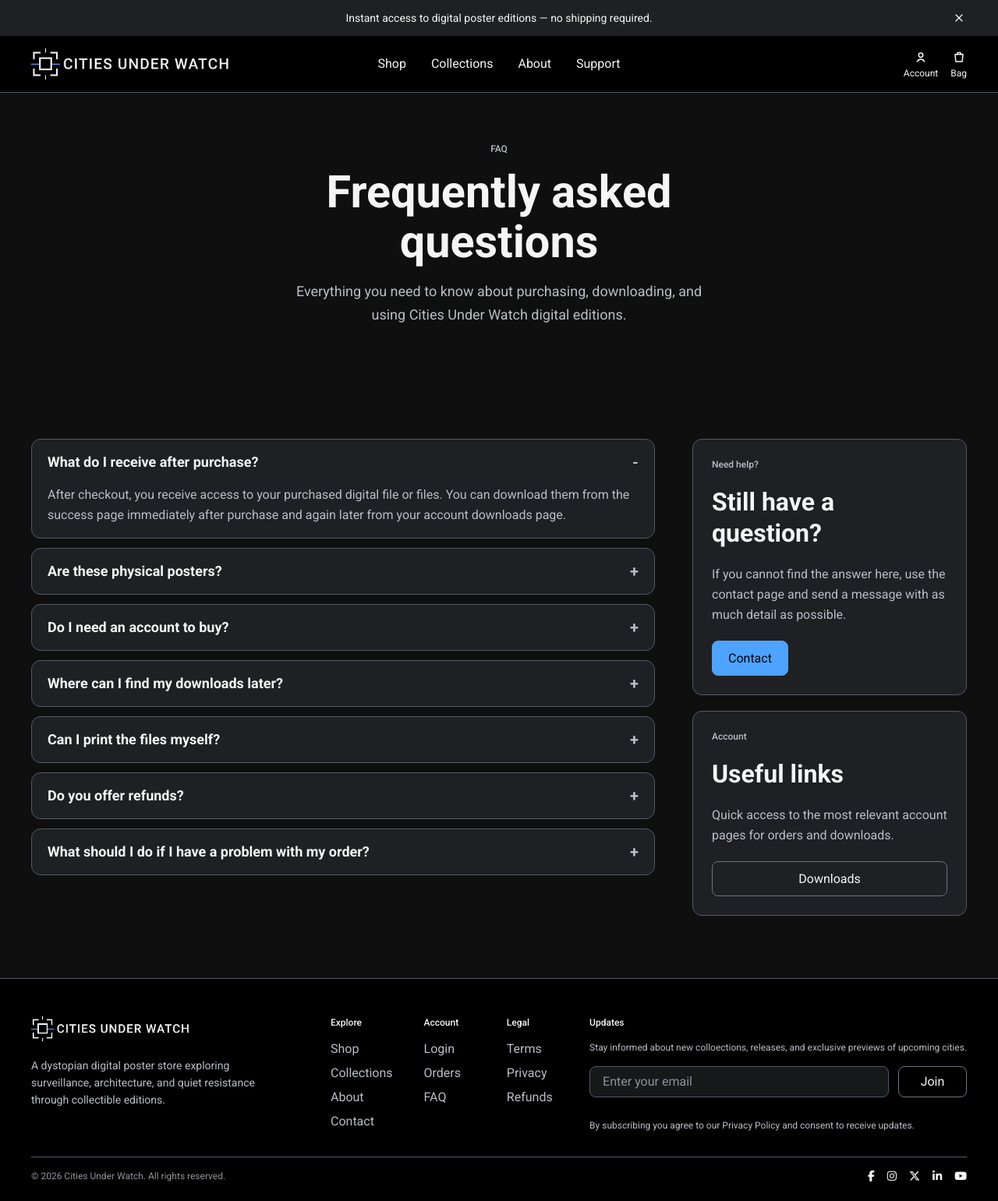
After one commit to creatvie-introvert/cities-under-watch, a Django app: page /faq/ in a window 1280 px wide. The commit adds this page. Shown: the whole page at 78% size. Run offline with Django 5.2, Linux system fonts and the light colour scheme; some libraries are stand-ins or nearby versions.

Commit message:
feat: add faq page and wire footer link

```diff
--- /dev/null
+++ b/core/templates/core/faq.html
@@ -0,0 +1,119 @@
+{% extends "base.html" %}
+{% load static %}
+
+{% block extra_title %} | FAQ{% endblock %}
+
+{% block content %}
+    <section class="page-header-section">
+        <div class="Container">
+            <div class="page-header">
+                <p class="eyebrow">FAQ</p>
+                <h1 class="page-header__title">Frequently asked questions</h1>
+                <p class="page-header__text">
+                    Everything you need to know about purchasing, downloading, and using Cities Under Watch digital editions.
+                </p>
+            </div>
+        </div>
+    </section>
+
+    <section class="faq-section">
+        <div class="container">
+            <div class="faq-layout">
+                <section class="faq-list">
+                    <details class="faq-item" open>
+                        <summary>What do I receive after purchase?</summary>
+                        <div class="faq-item__content">
+                            <p>
+                                After checkout, you receive access to your purchased digital file or files. You can download them from the success page immediately after purchase and again later from your account downloads page.
+                            </p>
+                        </div>
+                    </details>
+
+                    <details class="faq-item">
+                        <summary>Are these physical posters?</summary>
+                        <div class="faq-item__content">
+                            <p>
+                                No. Cities Under Watch products are digital downloads. No physical item is shipped.
+                            </p>
+                        </div>
+                    </details>
+
+                    <details class="faq-item">
+                        <summary>Do I need an account to buy?</summary>
+                        <div class="faq-item__content">
+                            <p>
+                                No. You can complete checkout as a guest. Creating an account makes it easier to access your order history, saved details, and downloads later.
+                            </p>
+                        </div>
+                    </details>
+
+                    <details class="faq-item">
+                        <summary>Where can I find my downloads later?</summary>
+                        <div class="faq-item__content">
+                            <p>
+                                If you purchased while logged in, you can return to your account dashboard and open the downloads page at any time to access eligible purchased files again.
+                            </p>
+                        </div>
+                    </details>
+
+                    <details class="faq-item">
+                        <summary>Can I print the files myself?</summary>
+                        <div class="faq-item__content">
+                            <p>
+                                Yes. You can print the files at home if your setup supports it, or use a professional print service for a higher quality result.
+                            </p>
+                        </div>
+                    </details>
+
+                    <details class="faq-item">
+                        <summary>Do you offer refunds?</summary>
+                        <div class="faq-item__content">
+                            <p>
+                                Because these are digital products delivered instantly, refunds are generally limited. Please review the refund policy for the full details before purchasing.
+                            </p>
+                        </div>
+                    </details>
+
+                    <details class="faq-item">
+                        <summary>
+                            What should I do if I have a problem with my order?
+                        </summary>
+                        <div class="faq-item__content">
+                            <p>
+                                Use the contact page and include your order number where possible. That helps support requests get resolved more quickly.
+                            </p>
+                        </div>
+                    </details>
+                </section>
+
+                <aside class="faq-sidebar">
+                    <section class="faq-card">
+                        <p class="eyebrow">Need help?</p>
+                        <h2 class="faq-card__title">Still have a question?</h2>
+                        <p class="faq-card__text">
+                            If you cannot find the answer here, use the contact page and send a message with as much detail as possible.
+                        </p>
+                        <div class="section-actions">
+                            <a href="{% url 'contact' %}" class="btn btn-primary">
+                                Contact
+                            </a>
+                        </div>
+                    </section>
+
+                    <section class="faq-card">
+                        <p class="eyebrow">Account</p>
+                        <h2 class="faq-card__title">Useful links</h2>
+                        <p class="faq-card__text">
+                            Quick access to the most relevant account pages for orders and downloads.
+                        </p>
+                        <div class="faq-sidebar__links">
+                            <a href="{% url 'profile_orders' %}" class="btn btn-secondary">
+                                Downloads
+                            </a>
+                        </div>
+                    </section>
+                </aside>
+            </div>
+        </div>
+    </section>
+{% endblock %}
--- a/core/urls.py
+++ b/core/urls.py
@@ -6,4 +6,5 @@ urlpatterns = [
     path('', views.index, name='home'),
     path('about/', views.about, name='about'),
     path('contact/', views.contact, name='contact'),
+    path('faq/', views.faq, name='faq'),
 ]
--- a/core/views.py
+++ b/core/views.py
@@ -30,3 +30,8 @@ def about(request):
 def contact(request):
     """Render the contact page."""
     return render(request, 'core/contact.html')
+
+
+def faq(request):
+    """Render the FAQ page."""
+    return render(request, 'core/faq.html')
--- a/static/css/base.css
+++ b/static/css/base.css
@@ -2699,6 +2699,117 @@ body {
 }
 
 /* =========================
+   FAQ Page
+========================= */
+
+.faq-section {
+    padding: 4rem 0;
+}
+
+.faq-section .container {
+    display: flex;
+    flex-direction: column;
+    gap: var(--space-8);
+}
+
+.faq-layout {
+    display: flex;
+    flex-direction: column;
+    gap: var(--space-6);
+}
+
+.faq-list {
+    display: flex;
+    flex-direction: column;
+    gap: var(--space-3);
+}
+
+.faq-item,
+.faq-card {
+    border: 1px solid var(--color-border-subtle);
+    border-radius: 0.75rem;
+    background-color: var(--color-surface-2);
+}
+
+.faq-item {
+    padding: var(--space-4) var(--space-5);
+}
+
+.faq-item summary {
+    list-style: none;
+    cursor: pointer;
+    display: flex;
+    align-items: center;
+    justify-content: space-between;
+    gap: var(--space-4);
+    font-size: 1.125rem;
+    line-height: 1.625rem;
+    font-weight: 700;
+    color: var(--color-text-primary);
+}
+.faq-item summary::after {
+    content: "+";
+    color: var(--color-text-secondary);
+    font-size: 1.25rem;
+    line-height: 1;
+    font-weight: 700;
+}
+
+.faq-item[open] summary::after {
+    content: "-";
+}
+
+.faq-item__content {
+    padding-top: var(--space-4);
+}
+
+.faq-item__content p {
+    margin: 0;
+    color: var(--color-text-secondary);
+    font-size: 1rem;
+    line-height: 1.625rem;
+}
+
+.faq-card {
+    display: flex;
+    flex-direction: column;
+    gap: var(--space-5);
+    padding: var(--space-5);
+}
+
+.faq-card__title {
+    margin: 0;
+    font-size: 2rem;
+    line-height: 2.5rem;
+    font-weight: 700;
+    color: var(--color-text-primary);
+}
+
+.faq-card__text {
+    margin: 0;
+    color: var(--color-text-secondary);
+    font-size: 1rem;
+    line-height: 1.625rem;
+}
+
+.faq-sidebar {
+    display: flex;
+    flex-direction: column;
+    gap: var(--space-3);
+}
+
+.faq-sidebar__links {
+    display: flex;
+    flex-direction: column;
+    gap: var(--space-3);
+}
+
+.faq-sidebar__links .btn {
+    width: 100%;
+    box-sizing: border-box;
+}
+
+/* =========================
    Hover States
 ========================= */
 
@@ -3237,6 +3348,32 @@ body {
     .contact-sidebar__links .btn {
         width: auto;
         flex-direction: 1 1 0;
+    }
+
+    .faq-section {
+        padding: 5rem 0;
+    }
+
+    .faq-section .container {
+        gap: var(--space-10);
+    }
+
+    .faq-layout {
+        gap: var(--space-8);
+    }
+
+    .faq-card {
+        padding: var(--space-6);
+    }
+
+    .faq-sidebar__links {
+        flex-direction: row;
+        gap: var(--space-4);
+    }
+
+    .faq-sidebar__links .btn {
+        width: auto;
+        flex: 1 1 0;
     }
 }
 
@@ -4336,4 +4473,19 @@ body {
     .contact-sidebar {
         gap: var(--space-5);
     }
-}
+
+    .faq-section {
+        padding: 5rem 0;
+    }
+
+    .faq-layout {
+        display: grid;
+        grid-template-columns: minmax(0, 1fr) 22rem;
+        gap: var(--space-12);
+        align-items: start;
+    }
+
+    .faq-sidebar {
+        gap: var(--space-5);
+    }
+}
--- a/templates/includes/site_footer.html
+++ b/templates/includes/site_footer.html
@@ -36,7 +36,7 @@
                     <ul class="site-footer__list">
                         <li><a href="{% url 'account_login' %}">Login</a></li>
                         <li><a href="#">Orders</a></li>
-                        <li><a href="#">FAQ</a></li>
+                        <li><a href="{% url 'faq' %}">FAQ</a></li>
                     </ul>
                 </div>
 
```
